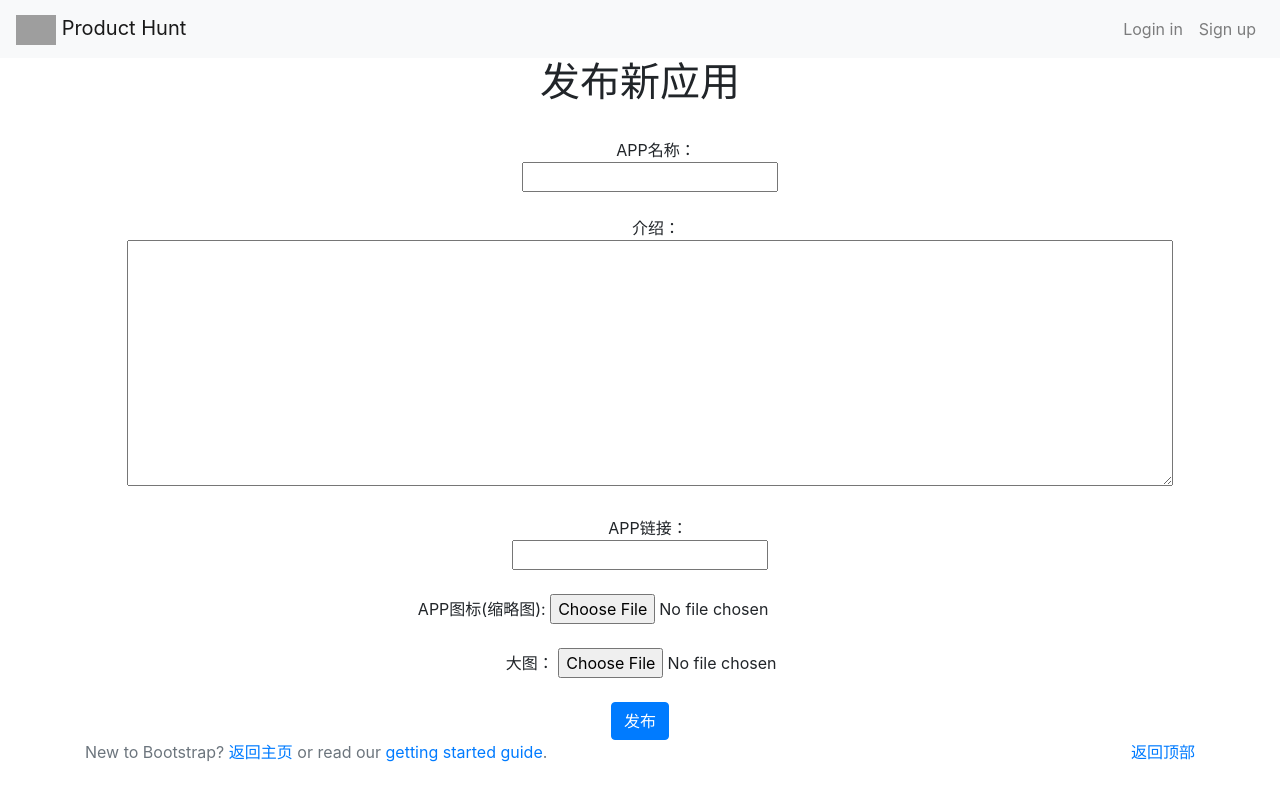
After one commit to Richie-yuqi/product-hunt, a Django app: page /products/publish/ in a window 1280 px wide. The commit adds this page. Run offline with Django 3.2, Linux system fonts and the light colour scheme; some libraries are stand-ins or nearby versions; grey boxes are pictures that could not be loaded.

Commit message:
初步完成APP发布 页面

```diff
--- a/account/templates/release.html
+++ /dev/null
@@ -1,4 +0,0 @@
-{% extends 'theme.html' %}
-{% block centent %}
-发布
-{% endblock centent %}
--- a/account/urls.py
+++ b/account/urls.py
@@ -6,5 +6,5 @@ urlpatterns = [
     path('login/', views.login,name='登陆页面'),
     path('signup/', views.signup,name='注册页面'),
     path('logout/', views.logout,name='退出页面'),
-    path('release/', views.release,name='发布页面'),
+
 ]
--- a/account/views.py
+++ b/account/views.py
@@ -37,6 +37,3 @@ def login(request):
 def logout(request):
 	auth.logout(request)
 	return redirect('主页')
-
-def release(request):
-	return render(request,'release.html')
--- a/hp/urls.py
+++ b/hp/urls.py
@@ -21,4 +21,5 @@ urlpatterns = [
     path('admin/', admin.site.urls),
     path('', views.product_list,name='主页'),
     path('account/',include('account.urls')),
+    path('products/',include('products.urls')),
 ]
--- /dev/null
+++ b/products/templates/publish.html
@@ -0,0 +1,33 @@
+{% extends 'theme.html' %}
+{% block centent %}
+<h1 align="center">发布新应用</h1>
+<br>
+<form method="POST" action="{% url '发布页面' %}" align="center" enctype="multipart/form-data">
+		{% csrf_token %}
+		　　APP名称：
+			<br>
+		<input type="text" name="APP名称">
+			<br>
+			<br>
+		　　介绍：
+			<br>
+		<textarea cols=100 rows=10 name="介绍"></textarea>
+			<br>
+			<br>
+		　APP链接：
+			<br>
+		<input type="text" name="APP链接">
+			<br>
+			<br>
+		　　APP图标(缩略图):
+		<input type="file" name="APP图标">
+			<br>
+			<br>
+		　　　　　　　　大图：
+		<input type="file" name="大图">
+			<br>
+			<br>
+		<input class="btn btn-primary" type="submit" value="发布">
+	</form>
+
+{% endblock centent %}
--- /dev/null
+++ b/products/urls.py
@@ -0,0 +1,7 @@
+
+from django.urls import path
+from . import views
+
+urlpatterns = [
+    path('publish/', views.publish,name='发布页面'),
+]
--- a/products/views.py
+++ b/products/views.py
@@ -5,3 +5,14 @@ from django.shortcuts import render
 
 def product_list(request):
 	return render(request,'product_list.html')
+
+def publish(request):
+	if request.method == 'GET':
+		return render(request,'publish.html')
+	elif request.method == 'POST':
+		app_name = request.POST['APP名称']
+		intro    = request.POST['介绍']
+		url    	 = request.POST['APP链接']
+		icon	 = request.POST['APP名称']
+		image	 = request.POST['APP名称']
+		return render(request,'publish.html')
--- a/templates/theme.html
+++ b/templates/theme.html
@@ -25,7 +25,7 @@
   <body>
 	  	<nav class="navbar navbar-expand-lg navbar-light bg-light">
 	  	  	<a class="navbar-brand" href="{% url '主页' %}">
-	  	  	<img src="{% static 'original.png' %}" height = 30>
+	  	  	<img src="{% static 'originalqq.png' %}" height = 30>
 	  	  	Product Hunt</a>
 			<button class="navbar-toggler" type="button" data-toggle="collapse" data-target="#navbarNavAltMarkup" aria-controls="navbarNavAltMarkup" aria-expanded="false" aria-label="Toggle navigation">
 			  <span class="navbar-toggler-icon"></span>
@@ -34,7 +34,7 @@
 			  <div class="navbar-nav ml-auto">
 			  	{% if user.is_authenticated %}
 			  		<a class="nav-item nav-link" href="{% url '退出页面' %}">log out</a>
-			  		<a class="nav-item nav-link" href="{% url '发布页面' %}">release</a>
+			  		<a class="nav-item nav-link" href="{% url '发布页面' %}">publish</a>
 			  	{% else %}
 			  		<a class="nav-item nav-link" href="{% url '登陆页面' %}">Login in</a>
 				    <a class="nav-item nav-link" href="{% url '注册页面' %}">Sign up</a>
```
